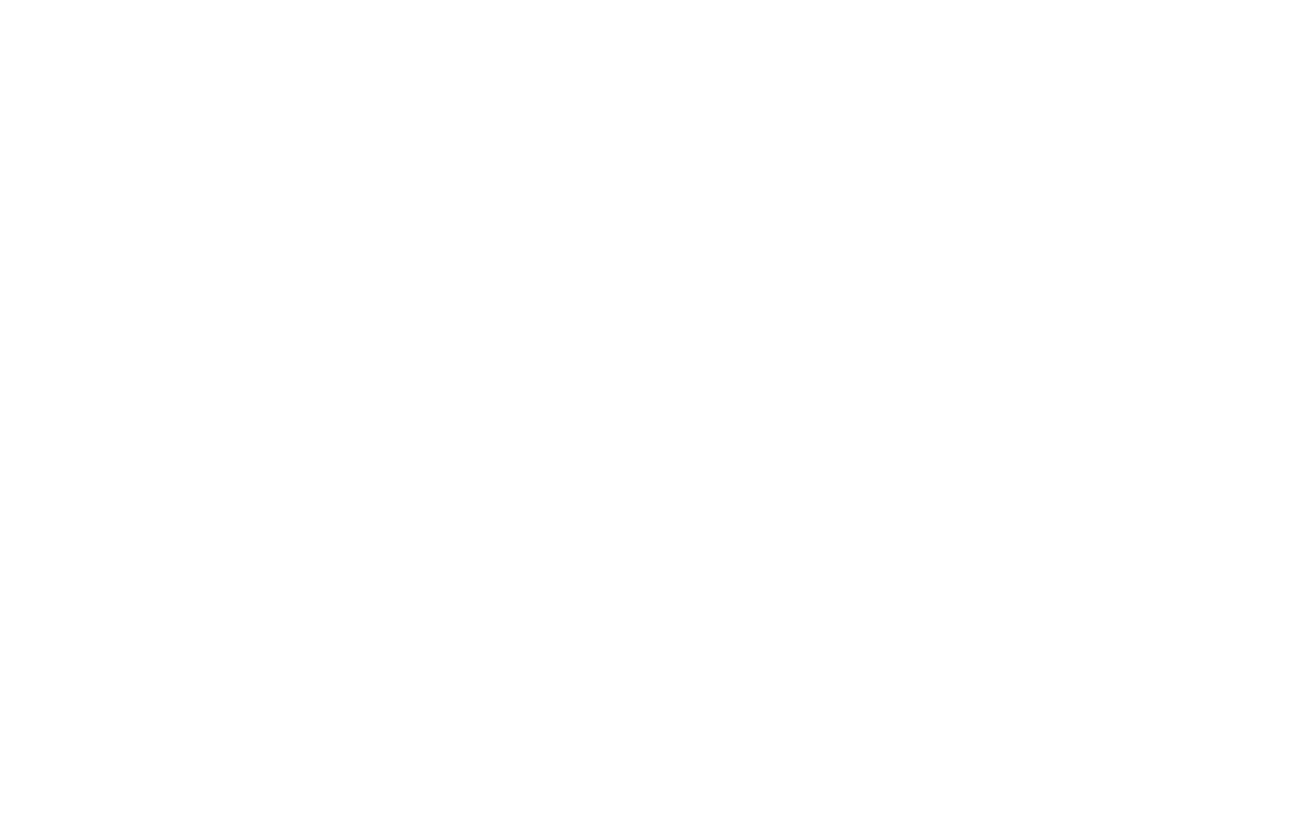
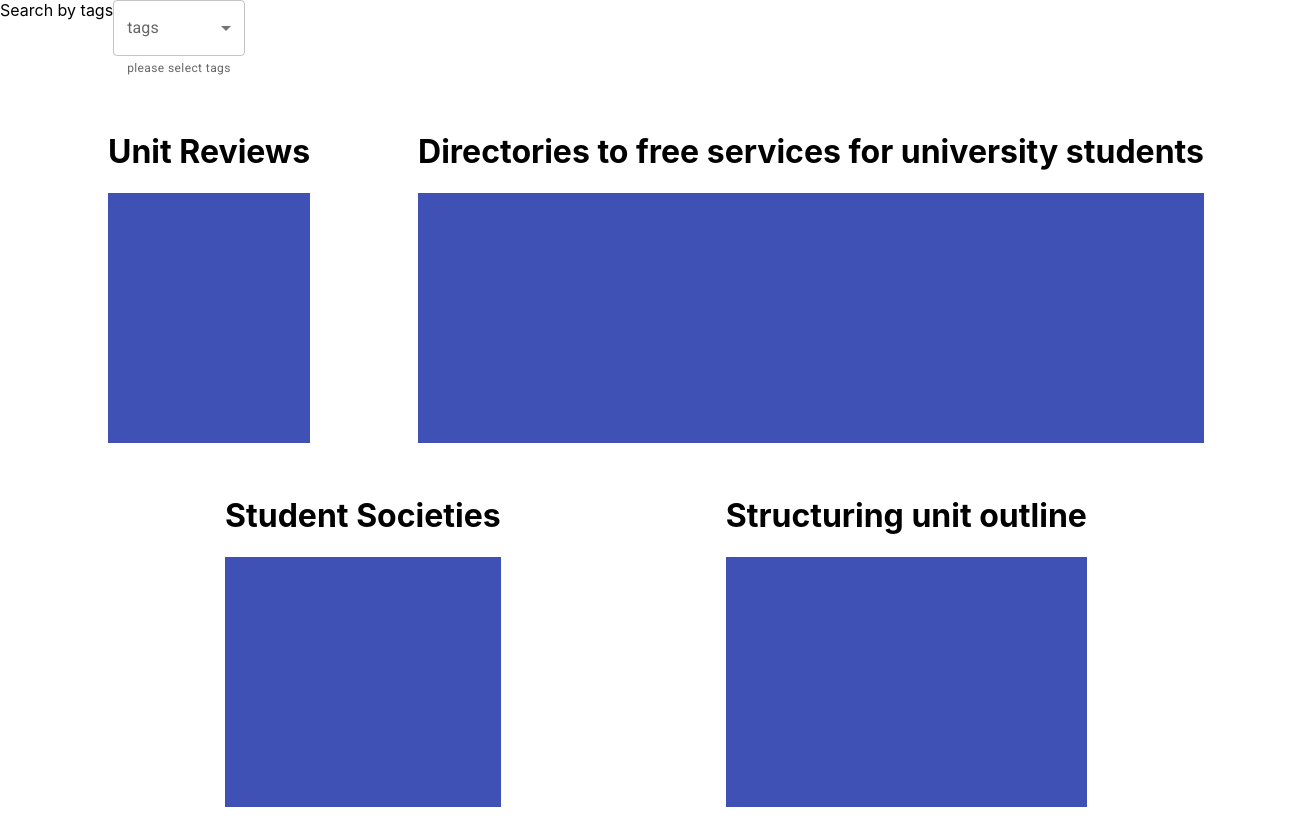
Before and after one commit to timesGH/Gradify, a React (Create React App) app: page /student-resource in a window 1280 px wide. Before the commit this address had no page. Shown: the whole page, 1312 px wide, since content can reach past the window. Before the commit the page ends 800 px from the top, so only its background shows below. Built offline with nearby package versions, Linux system fonts and the light colour scheme.

Commit message:
implemented infrastructure of student resource

```diff
--- a/src/index.tsx
+++ b/src/index.tsx
@@ -2,7 +2,7 @@ import React from "react";
 import ReactDOM from "react-dom/client";
 import "./index.css";
 import { BrowserRouter, Routes, Route } from "react-router-dom";
-import { Home, Login, SignUp, ForgotPassword } from "./pages";
+import { Home, Login, SignUp, ForgotPassword, StudentResource } from "./pages";
 
 const root = ReactDOM.createRoot(
   document.getElementById("root") as HTMLElement
@@ -15,6 +15,7 @@ root.render(
         <Route path="/login" element={<Login />} />
         <Route path="/signup" element={<SignUp />} />
         <Route path="/forgot-password" element={<ForgotPassword />} />
+        <Route path="/student-resource" element={<StudentResource />} />
       </Routes>
     </BrowserRouter>
   </React.StrictMode>
--- a/src/pages/home.tsx
+++ b/src/pages/home.tsx
@@ -20,6 +20,7 @@ export const Home = () => {
   return (
     <div>
       <Button variant="contained" onClick={() => logout()}>Log Out</Button>
+      <Button variant="contained" onClick={() => navigate("student-resource")}>Student Resource</Button>
     </div>
   );
 };
--- a/src/pages/index.tsx
+++ b/src/pages/index.tsx
@@ -2,3 +2,4 @@ export * from "./home";
 export * from "./login";
 export * from "./sign-up";
 export * from "./forgot-password";
+export * from "./student-resource";
--- /dev/null
+++ b/src/pages/student-resource.tsx
@@ -0,0 +1,63 @@
+import { Box, MenuItem, TextField } from "@mui/material";
+import { colors } from "../utilities";
+
+const DefaultBox = (props: any) => {
+  const { children } = props;
+  return (
+    <Box display="flex" flexDirection="column" margin={2}>
+      {children}
+    </Box>
+  );
+};
+
+const DefaultContentBox = () => {
+  return <Box width="100%" height={250} bgcolor={colors.primary} />;
+};
+
+export const StudentResource = () => {
+  return (
+    <Box>
+      <Box display="flex">
+        Search by tags
+        <TextField select label="tags" helperText="please select tags">
+          <MenuItem value="A">A</MenuItem>
+          <MenuItem value="B">B</MenuItem>
+          <MenuItem value="C">C</MenuItem>
+          <MenuItem value="D">D</MenuItem>
+        </TextField>
+      </Box>
+      <Box
+        display="flex"
+        flexWrap="wrap"
+        width="100%"
+        height="auto"
+        padding={2}
+        justifyContent="space-evenly"
+      >
+        {/* Unit Reviews */}
+        <DefaultBox display="flex" flexDirection="column">
+          <h1>Unit Reviews</h1>
+          <DefaultContentBox />
+        </DefaultBox>
+
+        {/* Free Services */}
+        <DefaultBox>
+          <h1>Directories to free services for university students</h1>
+          <DefaultContentBox />
+        </DefaultBox>
+
+        {/* Student Societies */}
+        <DefaultBox>
+          <h1>Student Societies</h1>
+          <DefaultContentBox />
+        </DefaultBox>
+
+        {/* Structuring unit outline */}
+        <DefaultBox>
+          <h1>Structuring unit outline</h1>
+          <DefaultContentBox />
+        </DefaultBox>
+      </Box>
+    </Box>
+  );
+};
```
